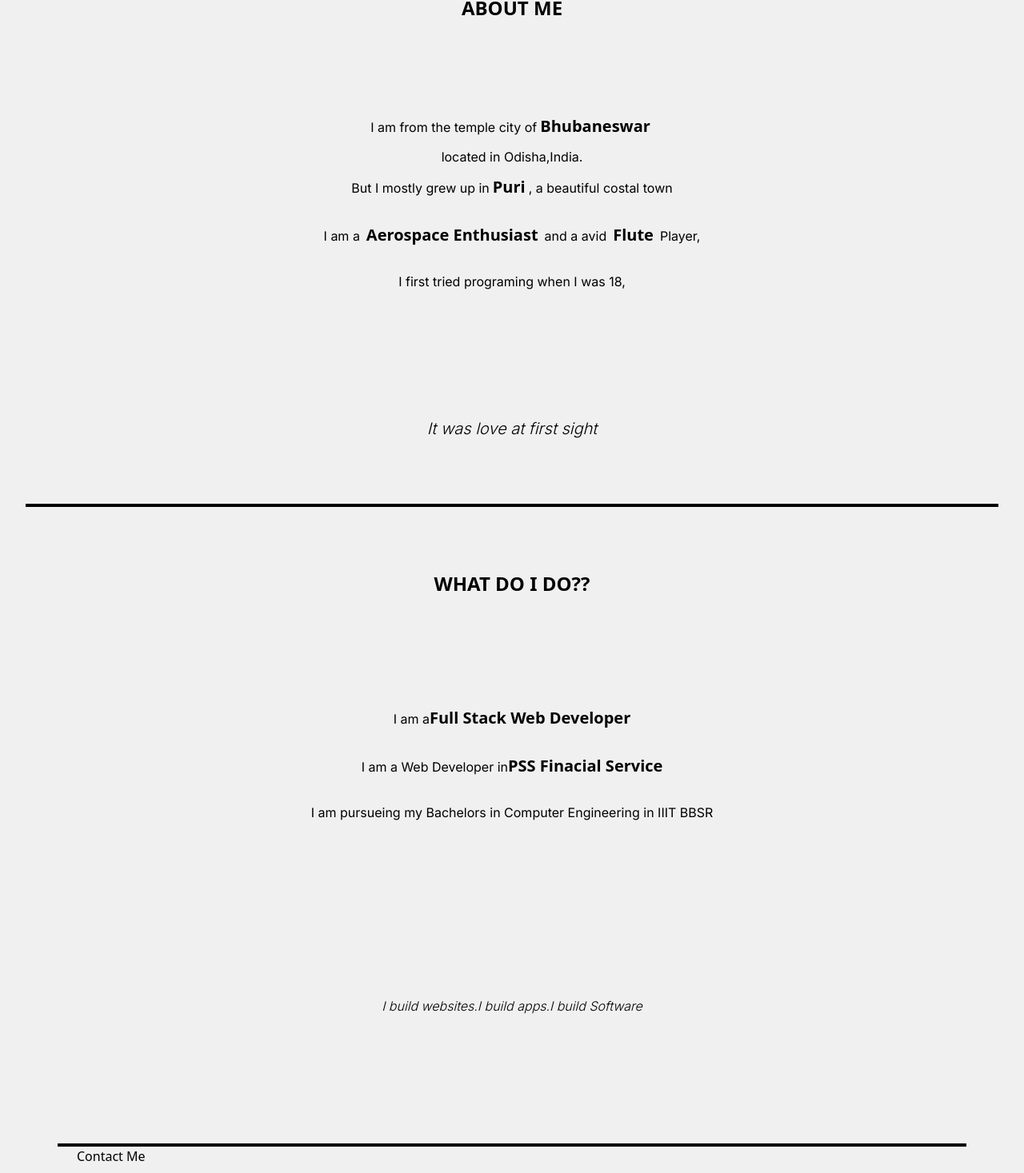
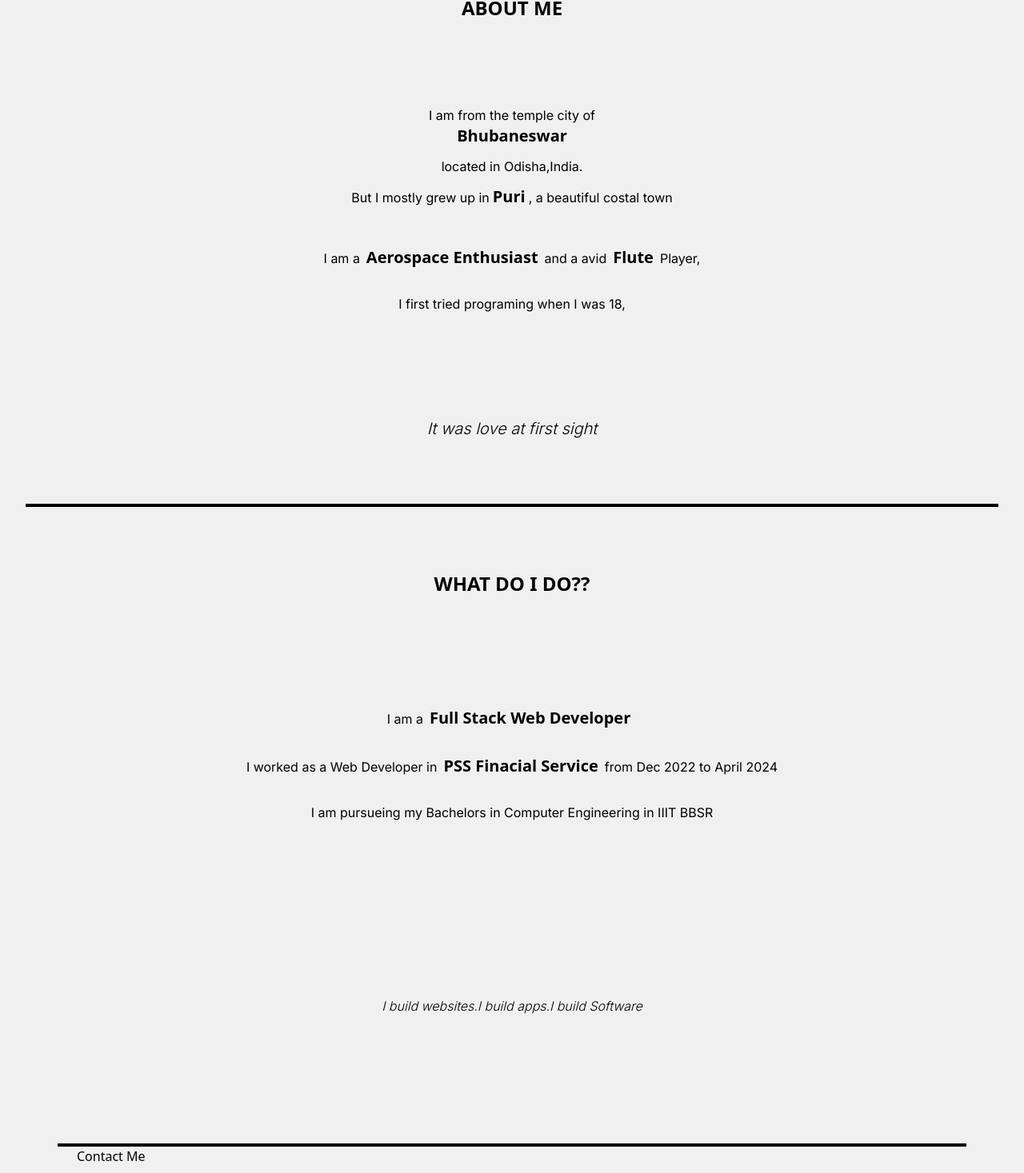
Before and after one commit to Subham-Beura/subhambeura.com, a Next.js app: page / in a window 1280 px wide. Shown: the part 938-2405 px from the top of the page at 80% size. Built offline with nearby package versions, Linux system fonts and the light colour scheme.

Commit message:
styling: centring

```diff
--- a/src/app/page.tsx
+++ b/src/app/page.tsx
@@ -50,19 +50,19 @@ export default function Home() {
       <div className="w-full mt-[10vh] pt-[10vh]  h-[80vh] flex flex-col justify-between items-center border-black border-t-4">
         <h3 className="font-bold text-2xl  uppercase font-sans">About Me</h3>
         <div className="flex flex-col items-center space-y-8 px-2">
-          <div className="flex flex-col justify-center items-center space-y-3">
+          <div className="flex flex-col justify-center items-center space-y-3 my-4">
             <p className="text-center">
               I am from the temple city of
-              <span className="font-semibold font-sans mx-1 text-xl">
-
-                 Bhubaneswar
+              <br></br>
+              <span className="font-semibold font-sans mx-1  text-xl w-full">
+                Bhubaneswar
               </span>
             </p>
             <p>located in Odisha,India.</p>
             <p className="text-center">
               But I mostly grew up in
-              <span className="font-semibold font-sans text-xl mx-1">Puri</span>, a
-              beautiful costal town
+              <span className="font-semibold font-sans text-xl mx-1">Puri</span>
+              , a beautiful costal town
             </p>
           </div>
 
@@ -72,7 +72,8 @@ export default function Home() {
               Aerospace Enthusiast
             </span>
             and a avid
-          <span className="mx-2 font-bold font-sans text-xl">Flute</span>Player,
+            <span className="mx-2 font-bold font-sans text-xl">Flute</span>
+            Player,
           </p>
           <p>I first tried programing when I was 18,</p>
         </div>
@@ -80,27 +81,28 @@ export default function Home() {
           It was love at first sight
         </h5>
       </div>
-      <div className="w-full mt-[10vh] pt-[10vh]  h-[80vh] flex flex-col justify-between items-center border-black border-t-4">
+      <div className="w-full mt-[10vh] pt-[10vh]  h-[80vh] flex flex-col justify-between items-center border-black border-t-4 text-center px-2">
         <h3 className="font-bold text-2xl  uppercase font-sans">
           What Do I Do??
         </h3>
         <div className="flex flex-col items-center space-y-8">
           <p>
             I am a
-            <span className="font-bold font-sans text-xl">
+            <span className="font-bold font-sans text-xl mx-2">
               Full Stack Web Developer
             </span>
           </p>
           <p>
-            I am a Web Developer in
+            I worked as a Web Developer in
             <Link
               href={"https://pssfinancial.com"}
               target="_blank"
               rel="noreferrer"
-              className="font-bold font-sans text-xl hover:underline"
+              className="font-bold font-sans text-xl mx-2 hover:underline"
             >
               PSS Finacial Service
             </Link>
+            <span>from Dec 2022 to April 2024</span>
           </p>
           <p>
             I am pursueing my Bachelors in Computer Engineering in IIIT BBSR
```
